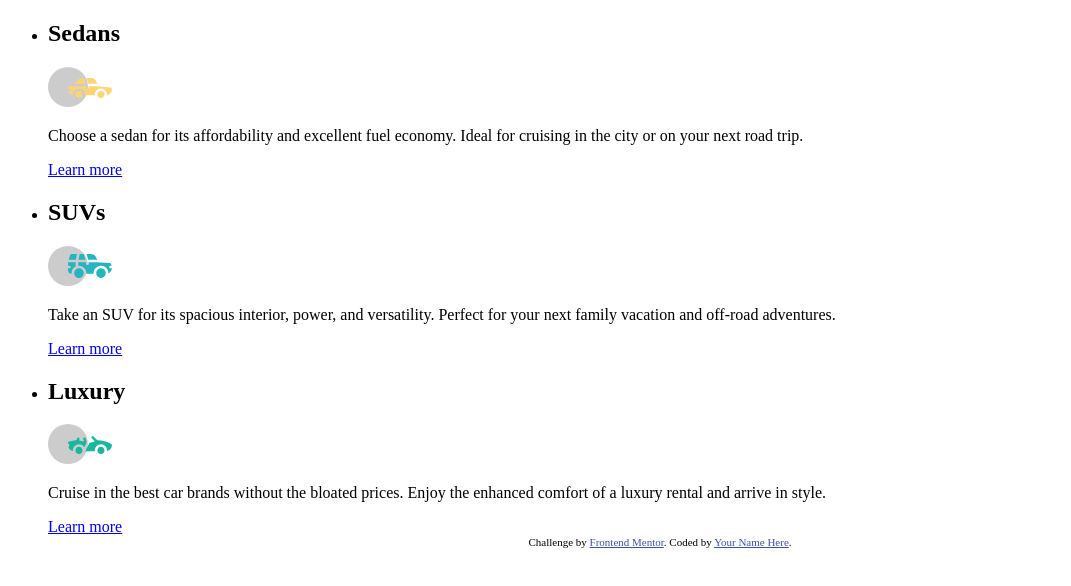
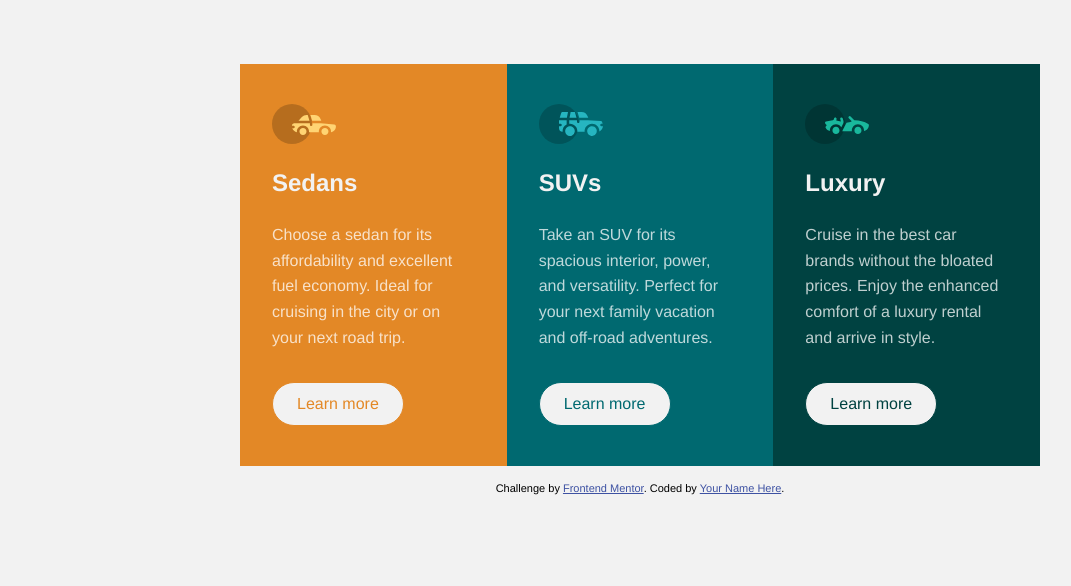
Before and after one commit to sayali-gad/3-column-preview-card-component, a plain HTML site: page index.html in a window 1280 px wide. Shown: the whole page, without its empty margins (0-1071 px from the left). Drawn offline with Linux system fonts and the light colour scheme.

Commit message:
added css

```diff
--- a/index.html
+++ b/index.html
@@ -24,44 +24,60 @@
         color: hsl(228, 45%, 44%);
       }
     </style>
+    <link rel="stylesheet" href="style.css" />
   </head>
   <body>
-    <ul>
-      <li>
+    <div class="container">
+      <ul class="cards">
+        <li class="card card--sedan">
           <h2>Sedans</h2>
-        <img src="images/icon-sedans.svg" alt="an icon of a sedan" />
+          <img
+            src="images/icon-sedans.svg"
+            alt="an icon of a sedan"
+            class="card__img"
+          />
           <p>
-          Choose a sedan for its affordability and excellent fuel economy. Ideal
-          for cruising in the city or on your next road trip.
+            Choose a sedan for its affordability and excellent fuel economy.
+            Ideal for cruising in the city or on your next road trip.
           </p>
-        <a href="#">Learn more</a>
+          <a href="#" class="card__link card__link--sedan">Learn more</a>
         </li>
 
-      <li>
+        <li class="card card--suv">
           <h2>SUVs</h2>
-        <img src="images/icon-suvs.svg" alt="an icon of an SUV" />
+          <img
+            src="images/icon-suvs.svg"
+            alt="an icon of an SUV"
+            class="card__img"
+          />
           <p>
-          Take an SUV for its spacious interior, power, and versatility. Perfect
-          for your next family vacation and off-road adventures.
+            Take an SUV for its spacious interior, power, and versatility.
+            Perfect for your next family vacation and off-road adventures.
           </p>
-        <a href="#">Learn more</a>
+          <a href="#" class="card__link card__link--suv">Learn more</a>
         </li>
 
-      <li>
+        <li class="card card--luxary">
           <h2>Luxury</h2>
-        <img src="images/icon-luxury.svg" alt="icon of a luxary car" />
+          <img
+            src="images/icon-luxury.svg"
+            alt="icon of a luxary car"
+            class="card__img"
+          />
           <p>
             Cruise in the best car brands without the bloated prices. Enjoy the
             enhanced comfort of a luxury rental and arrive in style.
           </p>
-        <a href="#">Learn more</a>
+          <a href="#" class="card__link card__link--luxary">Learn more</a>
         </li>
-    </section>
+      </ul>
+
       <div class="attribution">
         Challenge by
         <a href="https://www.frontendmentor.io?ref=challenge" target="_blank"
           >Frontend Mentor</a
         >. Coded by <a href="#">Your Name Here</a>.
       </div>
+    </div>
   </body>
 </html>
--- /dev/null
+++ b/style.css
@@ -0,0 +1,126 @@
+:root {
+  box-sizing: border-box;
+  font-size: calc(1vw +0.6em);
+  --bright-orange: hsl(31, 77%, 52%);
+  --dark-cyan: hsl(184, 100%, 22%);
+  --very-dark-cyan: hsl(179, 100%, 13%);
+  --transparent-white: hsla(0, 0%, 100%, 0.75);
+  --very-light-gray: hsl(0, 0%, 95%);
+}
+
+*,
+*::before,
+*::after {
+  box-sizing: inherit;
+}
+
+body {
+  margin: 0;
+  font-family: Helvetica, Arial, sans-serif;
+}
+
+body * + * {
+  margin-top: 1.5em;
+}
+
+img {
+  max-width: 100%;
+}
+
+body {
+  background-color: var(--very-light-gray);
+}
+
+.cards {
+  margin: 0 auto;
+  list-style-type: none;
+  padding-left: 0;
+  display: flex;
+  flex-direction: column;
+}
+
+.card {
+  margin: 0;
+  display: flex;
+  flex-direction: column;
+  padding: 2.5rem 2rem;
+  color: var(--very-light-gray);
+  line-height: 1.6;
+}
+
+.card > * + * {
+  margin-top: 0;
+}
+
+.card--sedan {
+  background-color: var(--bright-orange);
+}
+
+.card--suv {
+  background-color: var(--dark-cyan);
+}
+
+.card--luxary {
+  background-color: var(--very-dark-cyan);
+}
+
+.card__img {
+  order: -1;
+  align-self: flex-start;
+}
+
+.card > p {
+  color: var(--transparent-white);
+}
+
+.card__link,
+.card__link:link {
+  align-self: flex-start;
+  margin-top: 1rem;
+  padding: 0.5rem 1.5rem;
+  border-radius: 25px;
+  background-color: var(--very-light-gray);
+  text-decoration: none;
+  border: 1px solid;
+}
+
+.card__link--sedan {
+  color: var(--bright-orange);
+}
+
+.card__link--suv {
+  color: var(--dark-cyan);
+}
+
+.card__link--luxary {
+  color: var(--very-dark-cyan);
+}
+
+.card > a:hover {
+  background-color: transparent;
+  color: inherit;
+  border: 1px solid;
+}
+
+@media screen and (min-width: 50em) {
+  .container {
+    max-width: 50em;
+    margin: 5vw auto;
+  }
+
+  .cards {
+    flex-direction: row;
+    justify-content: center;
+    align-items: center;
+  }
+
+  .card {
+    flex: 0 1 30vw;
+  }
+}
+
+@media screen and (min-width: 80em) {
+  .card {
+    flex: 0 1 25vw;
+  }
+}
```
Lines whose indentation alone changed are shown as unchanged.
